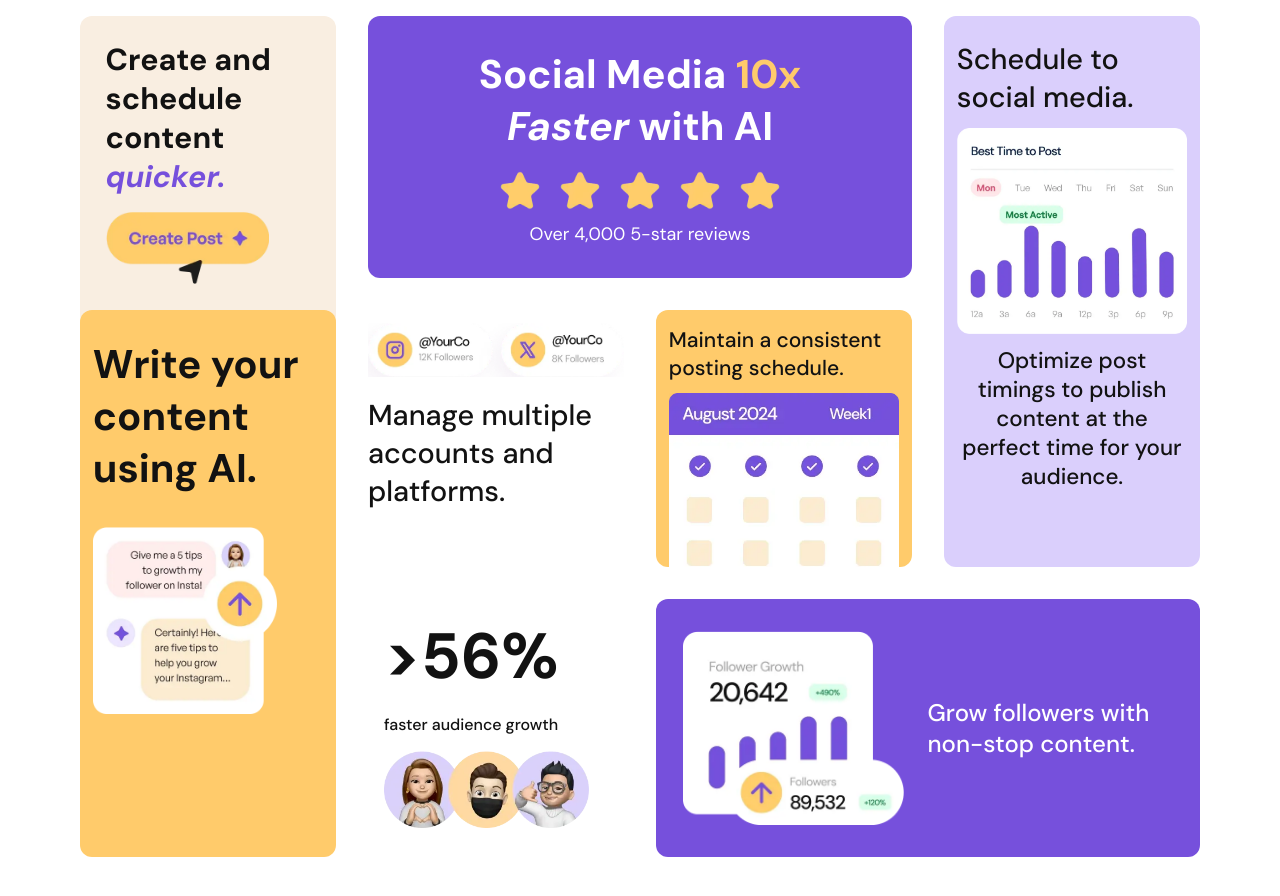
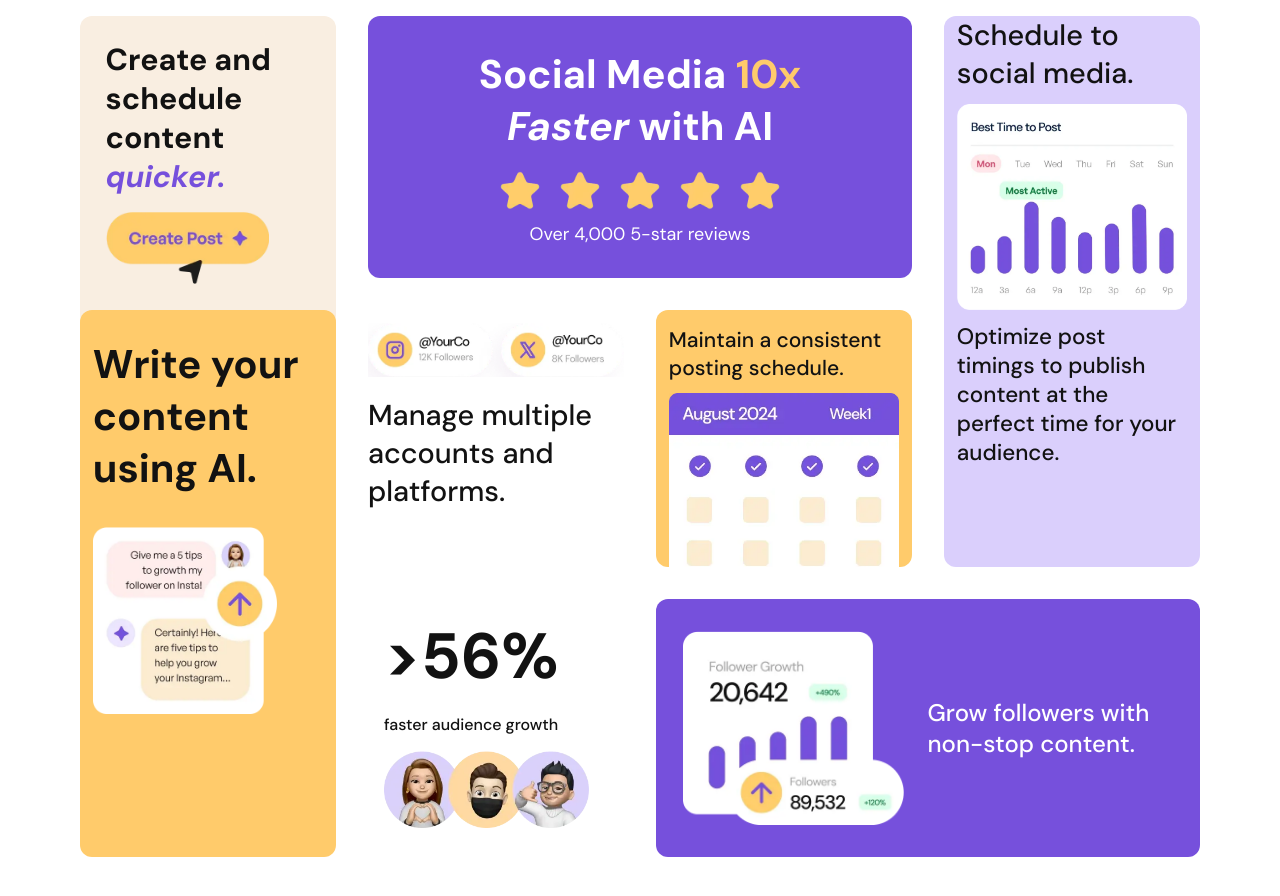
Before and after one commit to Afeez-Ola/bento-grid-main, a plain HTML site: page index.html in a window 1280 px wide. Drawn offline with Linux system fonts and the light colour scheme.

Commit message:
almost done

```diff
--- a/css/styles.css
+++ b/css/styles.css
@@ -1,4 +1,5 @@
 @import url('https://fonts.googleapis.com/css2?family=DM+Sans:ital,opsz,wght@0,9..40,100..1000;1,9..40,100..1000&display=swap');
+
 :root {
     --purple-100: hsl(254, 88%, 90%);
     --purple-500: hsl(256, 67%, 59%);
@@ -334,59 +335,84 @@ img {
         grid-template-rows: repeat(5, auto);
         gap: 2rem;
     }
+
     .rating_card {
         grid-column: 2/4;
         grid-row: 1/1;
     }
+
     .create_post_card {
         grid-column: 1/2;
         grid-row: 1/3;
     }
+
     .schedule_social_card {
         grid-column: 75%;
         grid-row: 1/3;
     }
+
+    .schedule_social_card_content {
+        margin: auto;
+        padding-left: 0;
+    }
+
+    .schedule_social_card_content h3,
+    .schedule_social_card_content h4 {
+        text-align: left;
+    }
+
     .ai_content_card {
         grid-column: 1/1;
         grid-row: 2/4;
     }
+
     .social_card {
         grid-column: 2/3;
         grid-row: 2/3;
     }
+
     .schedule_card {
         grid-column: 3/4;
         grid-row: 2/3;
     }
+
     .schedule_card_content {
         width: 90%;
         margin: auto;
         padding-left: 0;
     }
+
     .audience_growth_card {
         grid-column: 2/3;
         grid-row: 3/4;
     }
+
     .audience_growth_card_content {
         width: 80%;
     }
+
     .audience_growth_card_content h2 {
         font-size: 4rem;
     }
+
     .audience_growth_card_content p {
         font-size: 1rem;
     }
+
     .grow_followers_card {
         grid-column: 3/5;
         grid-row: 3/4;
     }
+
     .grow_followers_card_content {
         flex-direction: row;
         width: 90%;
     }
+
     .grow_followers_card_content img {
         width: 45%;
     }
+
     .grow_followers_card_content h3 {
         width: 100%;
         text-align: left;
```
